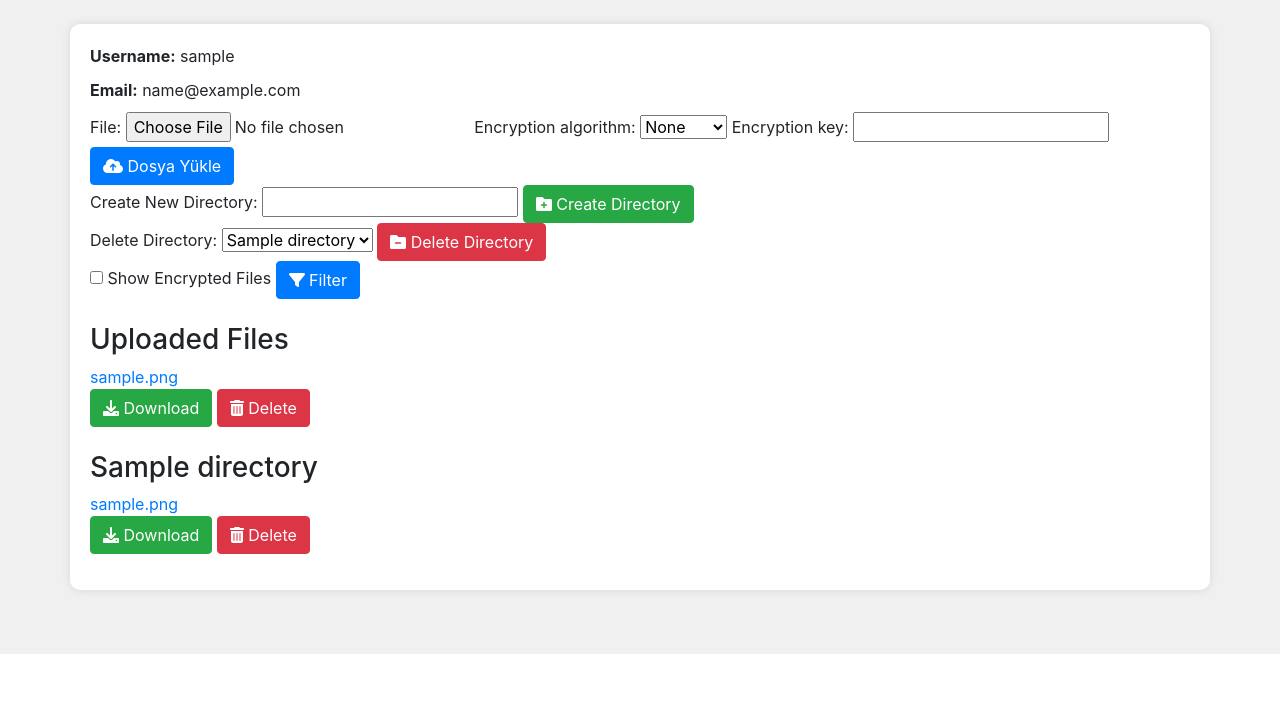
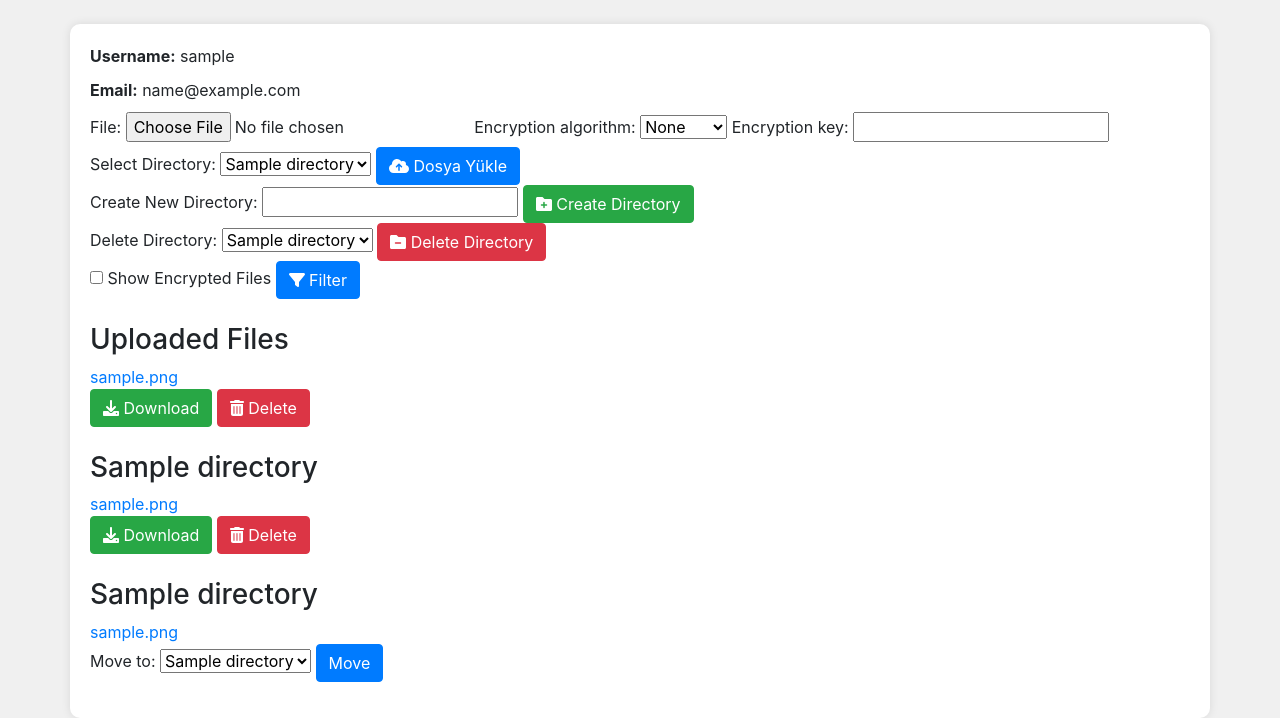
Before and after one commit to marksmandantus/Veri_Guvenligi, a Django app: page /profile/ in a window 1280 px wide. Shown: the part 146-864 px from the top of the page. Before the commit the page ends 800 px from the top, so only its background shows below. Run offline with Django 4.2, Linux system fonts and the light colour scheme; a user stored in the database is signed in; tables that the repository leaves empty hold one stand-in row (values such as "Sample post"); some libraries are stand-ins or nearby versions.

Commit message:
moving files in directories

```diff
--- a/veri/base/views.py
+++ b/veri/base/views.py
@@ -55,13 +55,27 @@ def user_profile(request):
             if directory_id:
                 Directory.objects.filter(id=directory_id).delete()
                 return redirect('user_profile')  # Redirect to refresh the page after deleting a directory
+
+        elif action == 'move_file':
+            file_id = request.POST.get('file_id')
+            new_directory_id = request.POST.get('new_directory_id')
+            if file_id and new_directory_id:
+                try:
+                    uploaded_file = UploadedFile.objects.get(id=file_id)
+                    new_directory = Directory.objects.get(id=new_directory_id)
+                    uploaded_file.directory = new_directory
+                    uploaded_file.save()
+                    return redirect('user_profile')
+                except (UploadedFile.DoesNotExist, Directory.DoesNotExist):
+                    pass  # Handle the case where either the file or the directory does not exist
         form = FileUploadForm(request.POST, request.FILES)
         if form.is_valid():
             uploaded_file = form.save(commit=False)
             uploaded_file.user_profile = user_profile
 
             # Dizin bilgisini formdan al veya varsayılan bir dizin belirle
-            directory_id = form.cleaned_data.get('directory')
+            directory_id = request.POST.get('upload_directory')
+
             if directory_id:
                 directory = Directory.objects.get(id=directory_id)
             else:
--- a/veri/templates/user_profile.html
+++ b/veri/templates/user_profile.html
@@ -26,6 +26,14 @@
         <form method="post" enctype="multipart/form-data">
             {% csrf_token %}
             {{ form }}
+
+            <label for="upload_directory">Select Directory:</label>
+            <select name="upload_directory" id="upload_directory" required>
+                {% for directory in directories %}
+                    <option value="{{ directory.id }}">{{ directory.name }}</option>
+                {% endfor %}
+            </select>
+
             <button type="submit" class="btn btn-primary"><i class="fas fa-cloud-upload-alt"></i> Dosya Yükle</button>
         </form>
 
@@ -92,6 +100,38 @@
                 {% endif %}
             </div>
         {% endfor %}
+
+        {% for directory, files in files_by_directory.items %}
+    <div class="directory mt-4">
+        <h3>{{ directory.name }}</h3>
+        {% if files %}
+            <ul class="file-list">
+                {% for file in files %}
+                    <li class="file-item">
+                        <a href="{{ file.file.url }}" class="file-link">{{ file.file.name }}</a>
+                        <div class="file-buttons">
+                            <form method="post">
+                                {% csrf_token %}
+                                <input type="hidden" name="action" value="move_file">
+                                <input type="hidden" name="file_id" value="{{ file.id }}">
+                                <label for="new_directory">Move to:</label>
+                                <select name="new_directory_id" required>
+                                    {% for target_directory in directories %}
+                                        <option value="{{ target_directory.id }}">{{ target_directory.name }}</option>
+                                    {% endfor %}
+                                </select>
+                                <button type="submit" class="btn btn-primary">Move</button>
+                            </form>
+                            <!-- Add other buttons as needed -->
+                        </div>
+                    </li>
+                {% endfor %}
+            </ul>
+        {% else %}
+            <p>No files uploaded in this directory.</p>
+        {% endif %}
+    </div>
+{% endfor %}
     </div>
 
 <script src="https://code.jquery.com/jquery-3.6.4.min.js"></script>
```
